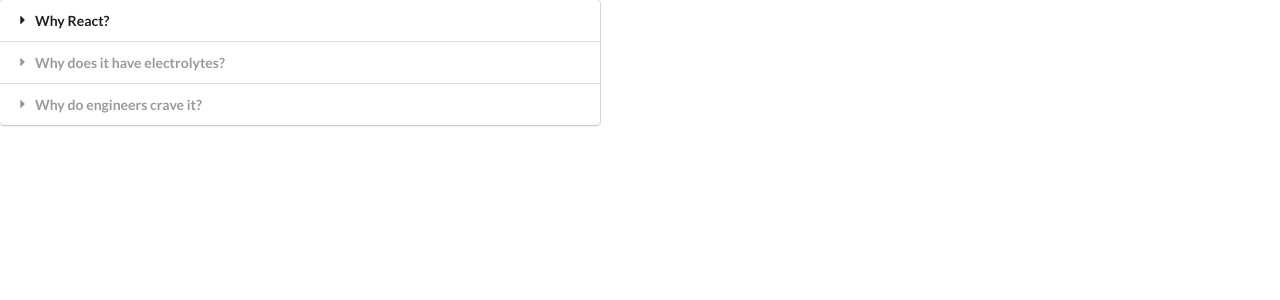
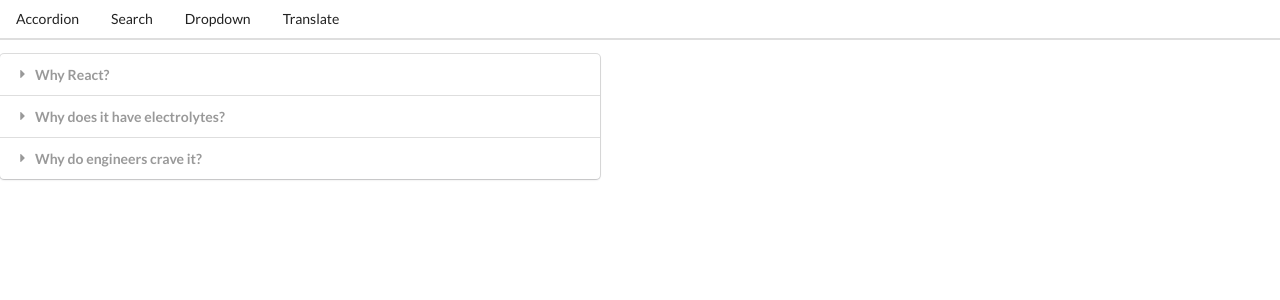
Before and after one commit to mark-wallace/widgets, a React (Create React App) app: page / in a window 1280 px wide. Shown: the top 300 px of the page. Built offline with nearby package versions, Linux system fonts and the light colour scheme.

Commit message:
add header and link components

```diff
--- a/src/App.js
+++ b/src/App.js
@@ -4,6 +4,7 @@
 import Accordion from "./components/Accordion";
 import Dropdown from "./components/Dropdown";
 import Search from "./components/Search";
+import Header from "./components/Header";
 
 const items = [
   {
@@ -40,6 +41,7 @@
 
   return (
     <div>
+      <Header />
       <Route path="/">
         <Accordion items={items} />
       </Route>
--- a/src/components/Accordion.js
+++ b/src/components/Accordion.js
@@ -1,32 +1,29 @@
-import React, { useState } from 'react';
+import React, { useState } from "react";
 
 const Accordion = ({ items }) => {
   const [activeIndex, setActiveIndex] = useState(null);
 
   const titleOnClick = (index) => {
     setActiveIndex(index);
-    }
+  };
 
   const renderedItems = items.map((item, index) => {
+    const active = index === activeIndex ? "active" : "";
 
-        const active = index === activeIndex ? 'active' : '';
-
-        return(
+    return (
       <React.Fragment key={item.title}>
         <div className={`title ${active}`} onClick={() => titleOnClick(index)}>
           <i className="dropdown icon"></i>
           {item.title}
         </div>
         <div className={`content ${active}`}>
-                    <p>{ item.content }</p>
+          <p>{item.content}</p>
         </div>
       </React.Fragment>
-        )
-    })
+    );
+  });
 
-    return <div className="ui styled accordion">
-        {renderedItems}
-    </div>
-}
+  return <div className="ui styled accordion">{renderedItems}</div>;
+};
 
 export default Accordion;
--- a/src/components/Convert.js
+++ b/src/components/Convert.js
@@ -9,7 +9,7 @@
     const timerId = setTimeout(() => {
       setDebouncedText(text);
     }, 500);
-
+    //cleanup
     return () => clearTimeout(timerId);
   }, [text]);
 
--- /dev/null
+++ b/src/components/Header.js
@@ -0,0 +1,23 @@
+import React from "react";
+import Link from "./Link";
+
+const Header = () => {
+  return (
+    <div className="ui secondary pointing menu">
+      <Link href="/" className="item">
+        Accordion
+      </Link>
+      <Link href="/list" className="item">
+        Search
+      </Link>
+      <Link href="/dropdown" className="item">
+        Dropdown
+      </Link>
+      <Link href="/translate" className="item">
+        Translate
+      </Link>
+    </div>
+  );
+};
+
+export default Header;
--- /dev/null
+++ b/src/components/Link.js
@@ -0,0 +1,21 @@
+import React from "react";
+
+//Link component prevents full page reloads when an anchor is clicked.
+//creates an event which will tell the Route component to re-render.
+const Link = ({ className, href, children }) => {
+    const onClick = (event) => {
+        if (event.metaKey || event.ctrlKey) {
+            return;
+        }
+        event.preventDefault();
+        window.history.pushState({}, '', href);
+
+        const navEvent = new PopStateEvent('popstate');
+        window.dispatchEvent(navEvent);
+    }
+    return (
+        <a href={href} className={className} onClick={onClick}>{children}</a>
+    )
+};
+
+export default Link;
--- a/src/components/Route.js
+++ b/src/components/Route.js
@@ -1,7 +1,20 @@
+import { useEffect, useState } from "react";
+
+//Route will return component based on path
+//Listens for event set in Link to re-render when the user navigates
 const Route = ({ path, children }) => {
-    return window.location.pathname === path
-    ?  children
-    : null;
-}
+  const [currentPath, setCurrentPath] = useState(window.location.pathname);
+  const onLocationChange = () => {
+    setCurrentPath(window.location.pathname);
+  };
+  useEffect(() => {
+    window.addEventListener("popstate", onLocationChange);
+    //cleanup
+    return () => {
+      window.removeEventListener("popstate");
+    };
+  }, []);
+  return currentPath === path ? children : null;
+};
 
 export default Route;
```
Also changed, not shown: 1 other file (tests, documents, lock files or other folders). Lines whose indentation alone changed are shown as unchanged.
